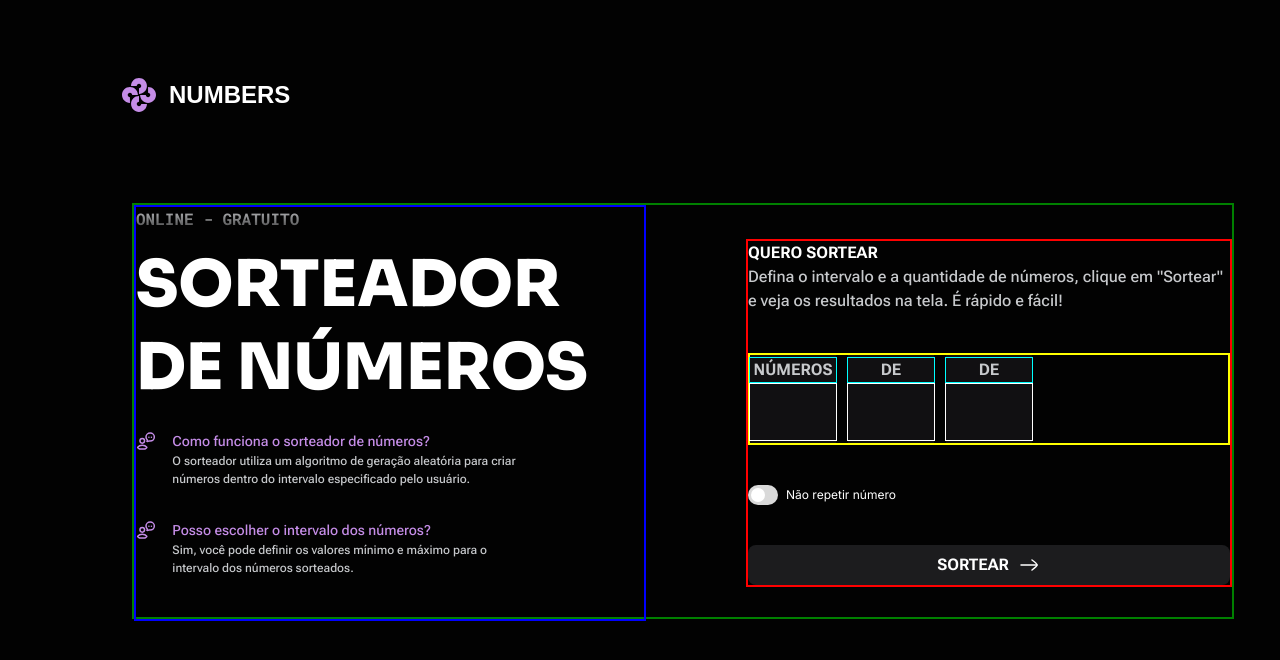
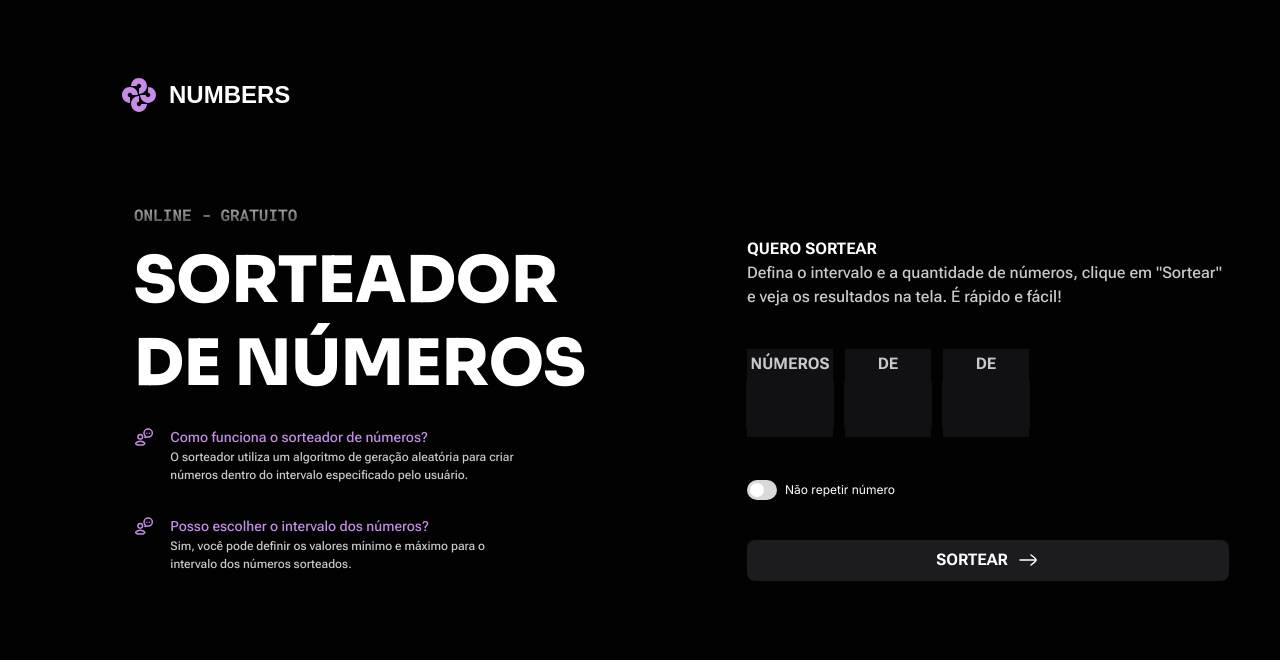
Before and after one commit to Roxsteam/Projeto---Sorteado-de-n-meros, a plain HTML site: page index.html in a window 1280 px wide. Shown: the top 660 px of the page. Drawn offline with Linux system fonts and the light colour scheme.

Commit message:
Falta terminar a estilização

```diff
--- a/index.css
+++ b/index.css
@@ -34,7 +34,7 @@ width: 68.625rem;
 height: 25.75rem;
 margin-inline: auto;
 
-border: 2px green solid;
+
 display: grid;
 grid-template-columns: 1fr 1fr;
 
@@ -45,7 +45,7 @@ grid-template-columns: 1fr 1fr;
 .content {
 width: 31.75rem;
 height: 25.75rem;
-border: 2px blue solid;
+
 }
 
 .content header {
@@ -104,7 +104,7 @@ color: var(--content-secondary);
 
 
 .content-form {
-border: 2px red solid;
+
 width: 30.125rem;
 height: 21.5rem;
 margin-left: 4rem;
@@ -130,7 +130,7 @@ display: flex;
 flex-direction: row;
 gap: 0.75rem;
 height: 8rem;
-border: 2px yellow solid;
+
 margin-bottom: 2.5rem;
 
 }
@@ -144,6 +144,9 @@ width: 5.375rem;
 height: 5.5rem;
 background-color: var(--background-secondary);
 
+position: relative;
+z-index: 0;
+
 & label {
 font: var(--label-medium);
 color: #C7C9CC;
@@ -151,21 +154,35 @@ color: #C7C9CC;
 width: 100%;
 text-align: center;
 height: 1.5rem;
-border: 1px aqua solid;
+
 
 }
 
 & input {
 width: 100%;
 height: 3.5rem;
-background-color: var(--background-secondary);
 text-align: center;
 color: #FFFFFF;
 font: var(--display-small);
-border: 1px white solid;
+border: 1px solid transparent;
+background-color: var(--background-secondary);
+border-radius: 8px;
+
 list-style: none;
 
 
+}
+
+label::before {
+content:"";
+width: 0px;
+height: 0px;
+position: absolute;
+padding: 2px;
+bottom: 2px;
+left: -2.8px;
+border-radius: 8px;
+z-index: 0;
 
 }
 input::-webkit-outer-spin-button,
@@ -234,7 +251,7 @@ z-index: 2;
 top: 3px;
 left: 3px;
 bottom: 3px;
-transition: transform 700ms ease;
+transition: transform 200ms ease;
 
 }
 
@@ -269,7 +286,7 @@ background:
 
   transition: background-position 1s ease;
 
-background-color: var(--background-tertiary);
+
 
 cursor: pointer;
 
@@ -285,11 +302,12 @@ color: #FFFFFF;
 
 .content-form button:hover {
  background:
-    linear-gradient(var(--bg-tertiary), var(--bg-tertiary)) padding-box,
+    linear-gradient(var(--background-primary), var(--background-primary)) padding-box,
     linear-gradient(var(--gradient-border)) border-box;
 
-  background-size: 100% 100%, 300% 300%;
+  background-size: 100% 100%, 200% 200%;
   background-position: 0 0, 100% 50%;
+
 }
 
 
@@ -302,3 +320,28 @@ transition: transform 800ms ease;
 transform: translateX(10px);
 
 }
+
+
+
+
+
+
+
+.inputs:hover {
+
+& label {
+   color: #C58DE7;
+}
+
+label::before {
+content:"";
+width: 86.5px;
+height: 56.5px;
+background: linear-gradient(var(--gradient-border));
+  -webkit-mask:
+    linear-gradient(#fff 0 0) content-box,
+    linear-gradient(#fff 0 0);
+  -webkit-mask-composite: xor;
+          mask-composite: exclude;
+
+}}
```
